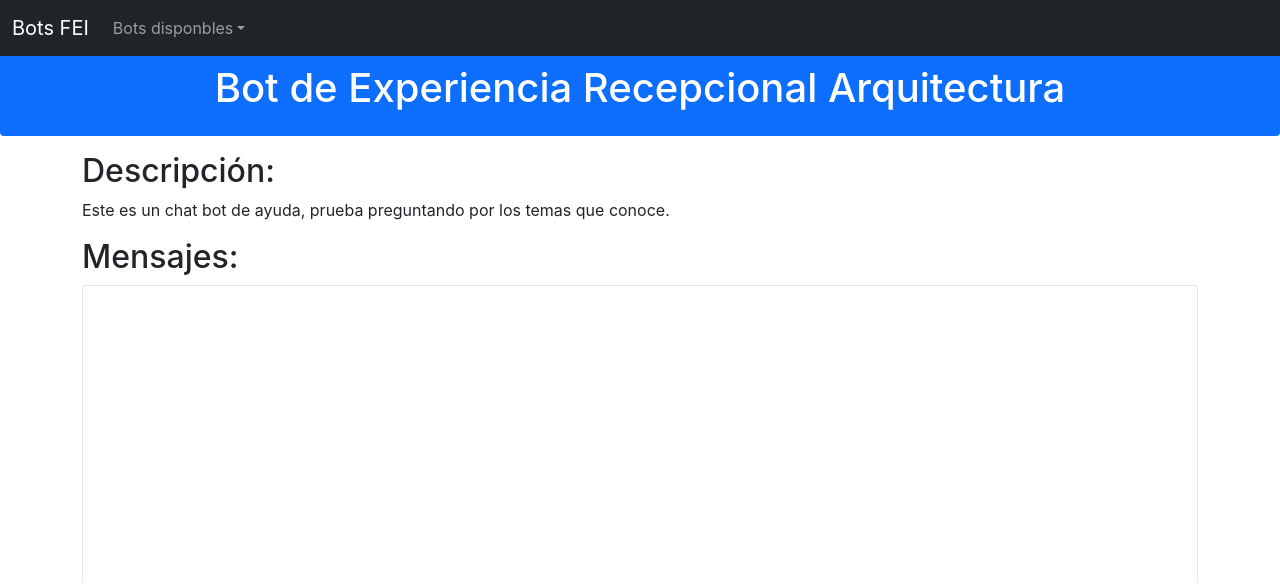
After one commit to xl666/bots_web, a Django app: page /botERArqui/ in a window 1280 px wide. The commit adds this page. Shown: the top 584 px of the page. Run offline with Django 4.2, Linux system fonts and the light colour scheme.

Commit message:
Se agrega bot de ER de arquitectura

```diff
--- a/app/prueba/prueba/templates/base.html
+++ b/app/prueba/prueba/templates/base.html
@@ -44,6 +44,7 @@
 		<li><a class="dropdown-item" href="{% url 'botPracticasIS' %}">Prácticas Profesionales
 		    IS</a></li>
 		<li><a class="dropdown-item" href="{% url 'botServicioIS' %}">Servicio Social IS</a></li>
+		<li><a class="dropdown-item" href="{% url 'botERArqui'%}">Experiencia Recepcional Arquitectura</a></li>
               </ul>
             </li>
 	  </ul>
--- /dev/null
+++ b/app/prueba/prueba/templates/botERArqui.html
@@ -0,0 +1,8 @@
+{% extends 'chat.html' %}
+{% block titulo %}Bot ER Arquitectura{% endblock %}
+{% block hostBot %}er_arquitectura{% endblock %};
+{% block puertoBot %}8080{% endblock %};
+{% block encabezado %}Bot de Experiencia Recepcional Arquitectura{% endblock %}
+{% block descripcion %}
+Este es un chat bot de ayuda, prueba preguntando por los temas que conoce.
+{% endblock %}
--- a/app/prueba/prueba/urls.py
+++ b/app/prueba/prueba/urls.py
@@ -31,5 +31,7 @@ urlpatterns = [
          name='botPracticasIS'),
     path('%sbotServicioIS/' % settings.PATH_PREFIX, vistas.chat_bot_servicioIS,
          name='botServicioIS'),
+    path('%sbotERArqui/' % settings.PATH_PREFIX, vistas.chat_bot_ERArqui,
+         name='botERArqui'),
 
 ]
--- a/app/prueba/prueba/views.py
+++ b/app/prueba/prueba/views.py
@@ -35,6 +35,9 @@ def chat_bot_practicasIS(request):
 def chat_bot_servicioIS(request):
     return request_proxy(request, 'bot_SSIS.html')
 
+def chat_bot_ERArqui(request):
+    return request_proxy(request, 'botERArqui.html')
+
 @csrf_exempt
 def enviar_mensaje(request):
     if request.method == 'POST':
```
